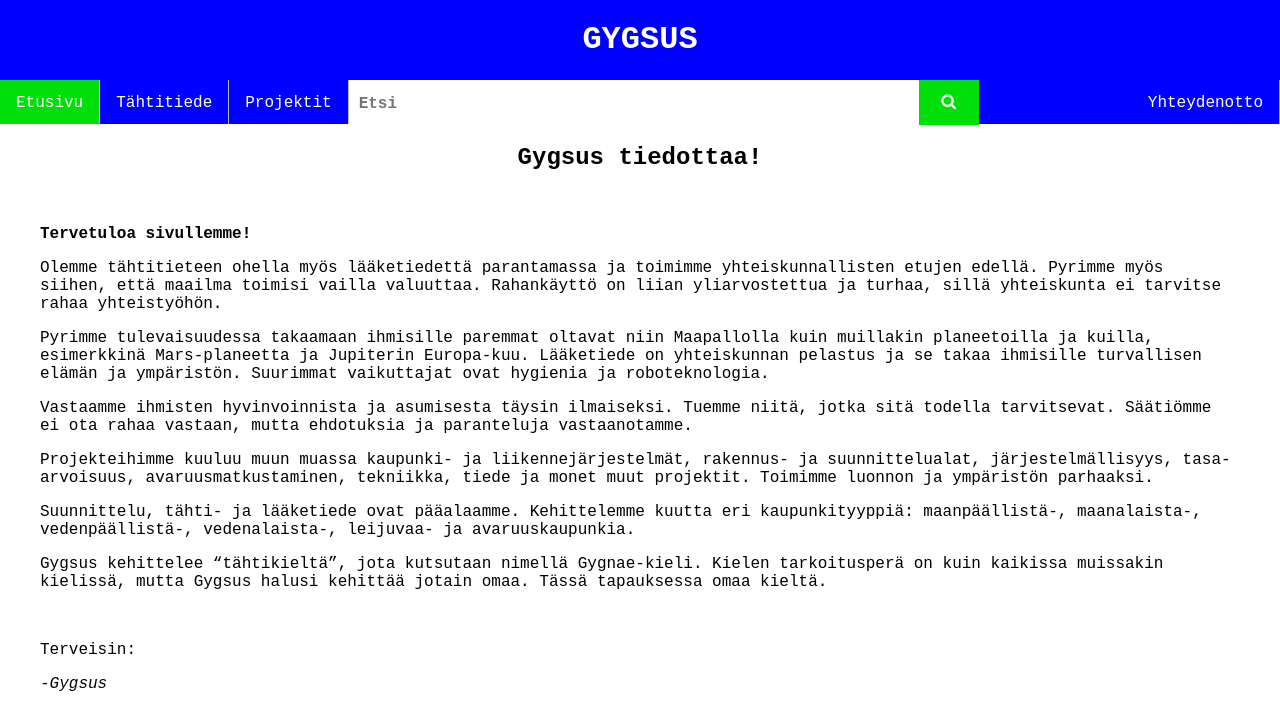
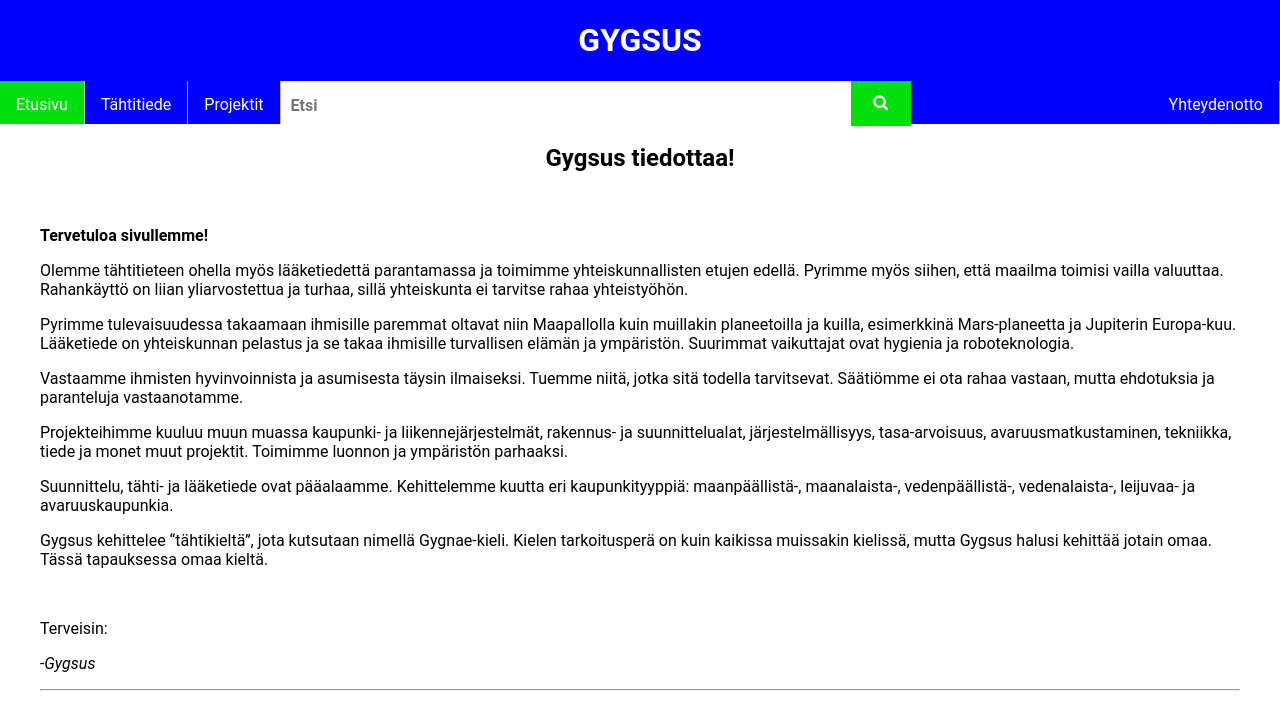
Before and after one commit to Gygsus/Gygsus.github.io, a plain HTML site: page index.html in a window 1280 px wide. Shown: the top 708 px of the page. Drawn offline with Linux system fonts and the light colour scheme.

Commit message:
Update index.html

```diff
--- a/index.html
+++ b/index.html
@@ -44,14 +44,14 @@ li a:hover:not(.active) {
 
 
 a {
-  font-family: "Courier New", Courier, monospace;
+  font-family: 'Roboto', sans-serif;
   color: red;
   text-decoration: none;
 }
 
 h1 {
   text-align:center;
-  font-family: "Courier New", Courier, monospace;
+  font-family: 'Roboto', sans-serif;
   color: black;
   text-decoration: none;
 
@@ -59,7 +59,7 @@ h1 {
 
 h2 {
   text-align:center;
-  font-family: "Courier New", Courier, monospace;
+  font-family: 'Roboto', sans-serif;
   color: black;
   text-decoration: none;
 
@@ -67,7 +67,7 @@ h2 {
 
 p  {
   text-align:left;
-  font-family: "Courier New", Courier, monospace;
+  font-family: 'Roboto', sans-serif;
   color: black;
   text-decoration: none;
 
@@ -90,7 +90,7 @@ th, td {
 input[type=text] {
   width: 550px;
   height: 43px;
-  font-family: "Courier New", Courier, monospace;
+  font-family: 'Roboto', sans-serif;
   font-weight: bold;
   box-sizing: borde-box;
   border: 0px solid #00df09;
```
